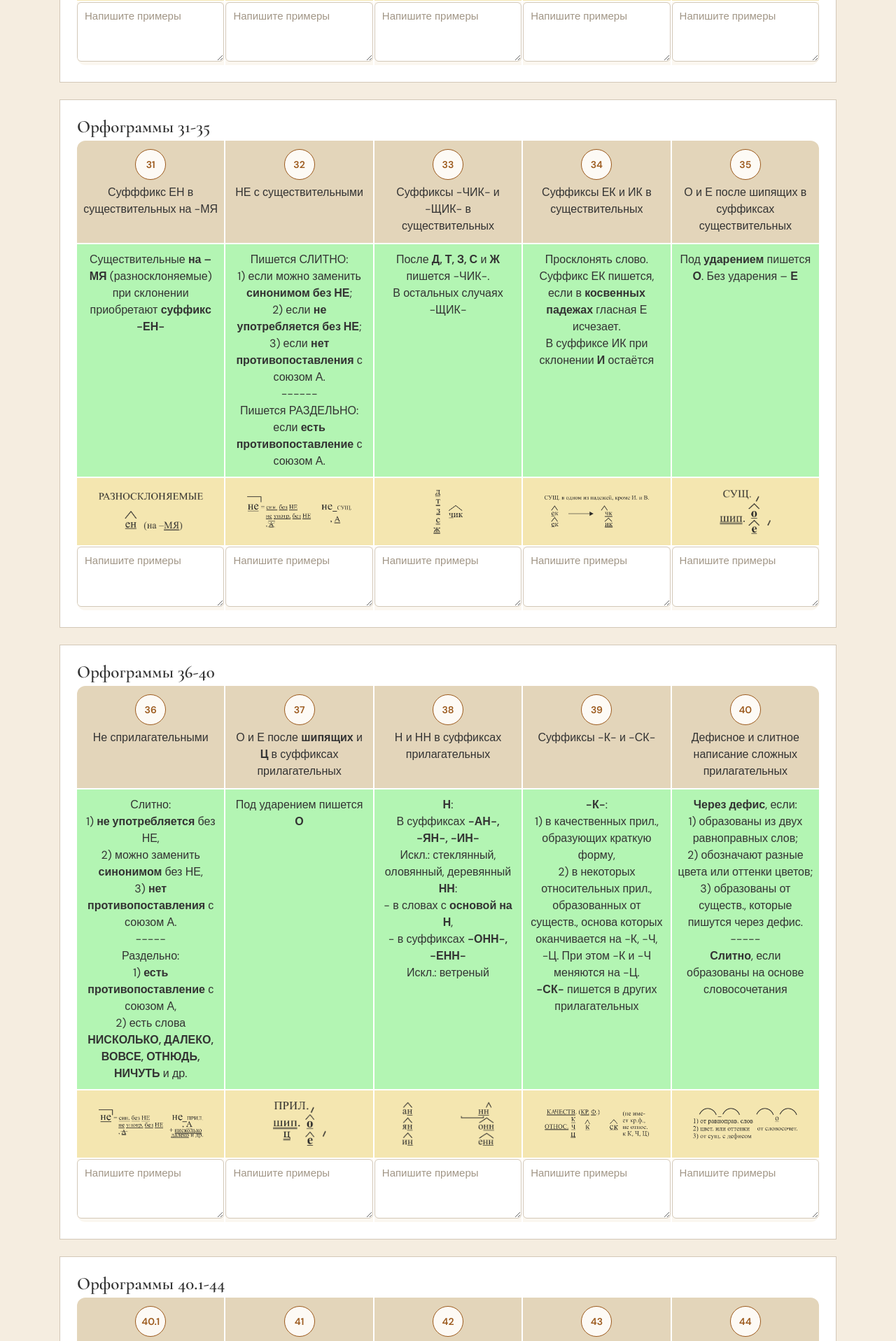
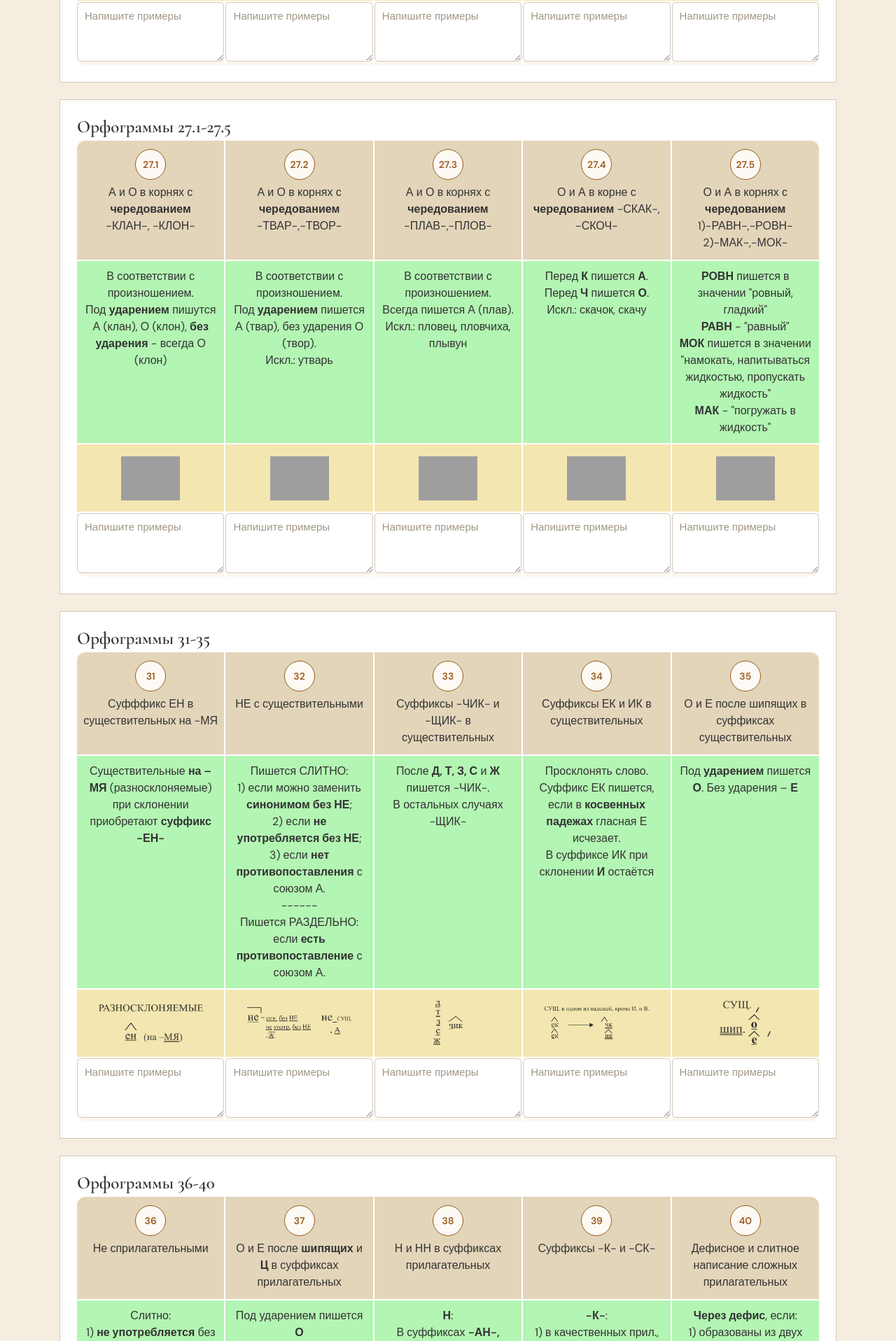
Before and after one commit to NesmitC/webtable_ja, a Django app: template main/templates/planning_6kl.html in a window 1280 px wide. Shown: the part 2255-4171 px from the top of the page at 70% size. Run offline with Django 5.2, Linux system fonts and the light colour scheme; the template is opened without the code that fills it, so the values that code supplies are empty; grey boxes are pictures that could not be loaded.

Commit message:
6 класс: два блока «Корни. Орфограммы» склеены в один «Орфограммы 27.1-27.5» (15/24 и дубли 26/27 убраны, поле 276 «Трудные случаи» выведено)

```diff
--- a/main/templates/planning_6kl.html
+++ b/main/templates/planning_6kl.html
@@ -195,6 +195,69 @@
                 <div class="item item-20">
                     <textarea id="item-text-30" class="input-text" name="user-input-orf-30" rows="3" maxlength="500"
                         placeholder="Напишите примеры"></textarea>
+                </div>
+            </section>
+        </article>
+
+
+                <!-- Орфограммы 27.1-27.5 -->
+        <article class="article-table-container">
+            <h2 class="title-table-container">Орфограммы 27.1-27.5</h2>
+            <section class="table-container">
+                <div class="item item-1">
+                    <h3 class="title-orf"><span class="circle">27.1</span></h3>
+                    <p class="subtitle-orf">А и О в <span class="text-orf-effects">корнях</span> с <span class="bold">чередованием</span> <br>-КЛАН-, -КЛОН-</p>
+                </div>
+                <div class="item item-2">
+                    <h3 class="title-orf"><span class="circle">27.2</span></h3>
+                    <p class="subtitle-orf">А и О в <span class="text-orf-effects">корнях</span> с <span class="bold">чередованием</span> <br>-ТВАР-,-ТВОР-</p>
+                </div>
+                <div class="item item-3">
+                    <h3 class="title-orf"><span class="circle">27.3</span></h3>
+                    <p class="subtitle-orf">А и О в <span class="text-orf-effects">корнях</span> с <span class="bold">чередованием</span> <br>-ПЛАВ-,-ПЛОВ-</p>
+                </div>
+                <div class="item item-4">
+                    <h3 class="title-orf"><span class="circle">27.4</span></h3>
+                    <p class="subtitle-orf">О и А в <span class="text-orf-effects">корне</span> с <span class="bold">чередованием</span> -СКАК-, -СКОЧ-</p>
+                </div>
+                <div class="item item-5">
+                    <h3 class="title-orf"><span class="circle">27.5</span></h3>
+                    <p class="subtitle-orf">О и А в <span class="text-orf-effects">корнях</span> с <span class="bold">чередованием</span> <br>1)-РАВН-,-РОВН- <br> 2)-МАК-,-МОК-</p>
+                </div>
+                <div class="item item-6">
+                    <p class="text-orf">В соответствии с произношением. <br>Под <span class="bold">ударением</span> пишутся А (клан), О (клон), <span class="bold">без ударения</span> - всегда О (клон)</p>
+                </div>
+                <div class="item item-7">
+                    <p class="text-orf">В соответствии с произношением. <br>Под <span class="bold">ударением</span> пишется А (твар), без ударения О (твор). <br>Искл.: утварь</p>
+                </div>
+                <div class="item item-8">
+                    <p class="text-orf">В соответствии с произношением. <br>Всегда пишется А (плав). <br>Искл.: пловец, пловчиха, плывун</p>
+                </div>
+                <div class="item item-9">
+                    <p class="text-orf">Перед <span class="bold">К</span> пишется <span class="bold">А</span>. Перед <span class="bold">Ч</span> пишется <span class="bold">О</span>. <br>Искл.: скачок, скачу</p>
+                </div>
+                <div class="item item-10">
+                    <p class="text-orf"><span class="bold">РОВН</span> пишется в значении "ровный, гладкий" <br><span class="bold">РАВН</span> - "равный" <br><span class="bold">МОК</span> пишется в значении "намокать, напитываться жидкостью, пропускать жидкость" <br><span class="bold">МАК</span> - "погружать в жидкость"</p>
+                </div>
+                <div class="item item-11"><img class="item-png" src="{% static 'images/27.1.png' %}" alt="орфограмма 27.1" loading="lazy"></div>
+                <div class="item item-12"><img class="item-png" src="{% static 'images/27.2.png' %}" alt="орфограмма 27.2" loading="lazy"></div>
+                <div class="item item-13"><img class="item-png" src="{% static 'images/27.3.png' %}" alt="орфограмма 27.3" loading="lazy"></div>
+                <div class="item item-14"><img class="item-png" src="{% static 'images/27.4.png' %}" alt="орфограмма 27.4" loading="lazy"></div>
+                <div class="item item-15"><img class="item-png" src="{% static 'images/27.5.png' %}" alt="орфограмма 27.5" loading="lazy"></div>
+                <div class="item item-16">
+                    <textarea id="item-text-271" class="input-text" name="user-input-orf-271" rows="3" maxlength="500" placeholder="Напишите примеры"></textarea>
+                </div>
+                <div class="item item-17">
+                    <textarea id="item-text-272" class="input-text" name="user-input-orf-272" rows="3" maxlength="500" placeholder="Напишите примеры"></textarea>
+                </div>
+                <div class="item item-18">
+                    <textarea id="item-text-273" class="input-text" name="user-input-orf-273" rows="3" maxlength="500" placeholder="Напишите примеры"></textarea>
+                </div>
+                <div class="item item-19">
+                    <textarea id="item-text-274" class="input-text" name="user-input-orf-274" rows="3" maxlength="500" placeholder="Напишите примеры"></textarea>
+                </div>
+                <div class="item item-20">
+                    <textarea id="item-text-275" class="input-text" name="user-input-orf-275" rows="3" maxlength="500" placeholder="Напишите примеры"></textarea>
                 </div>
             </section>
         </article>
```
